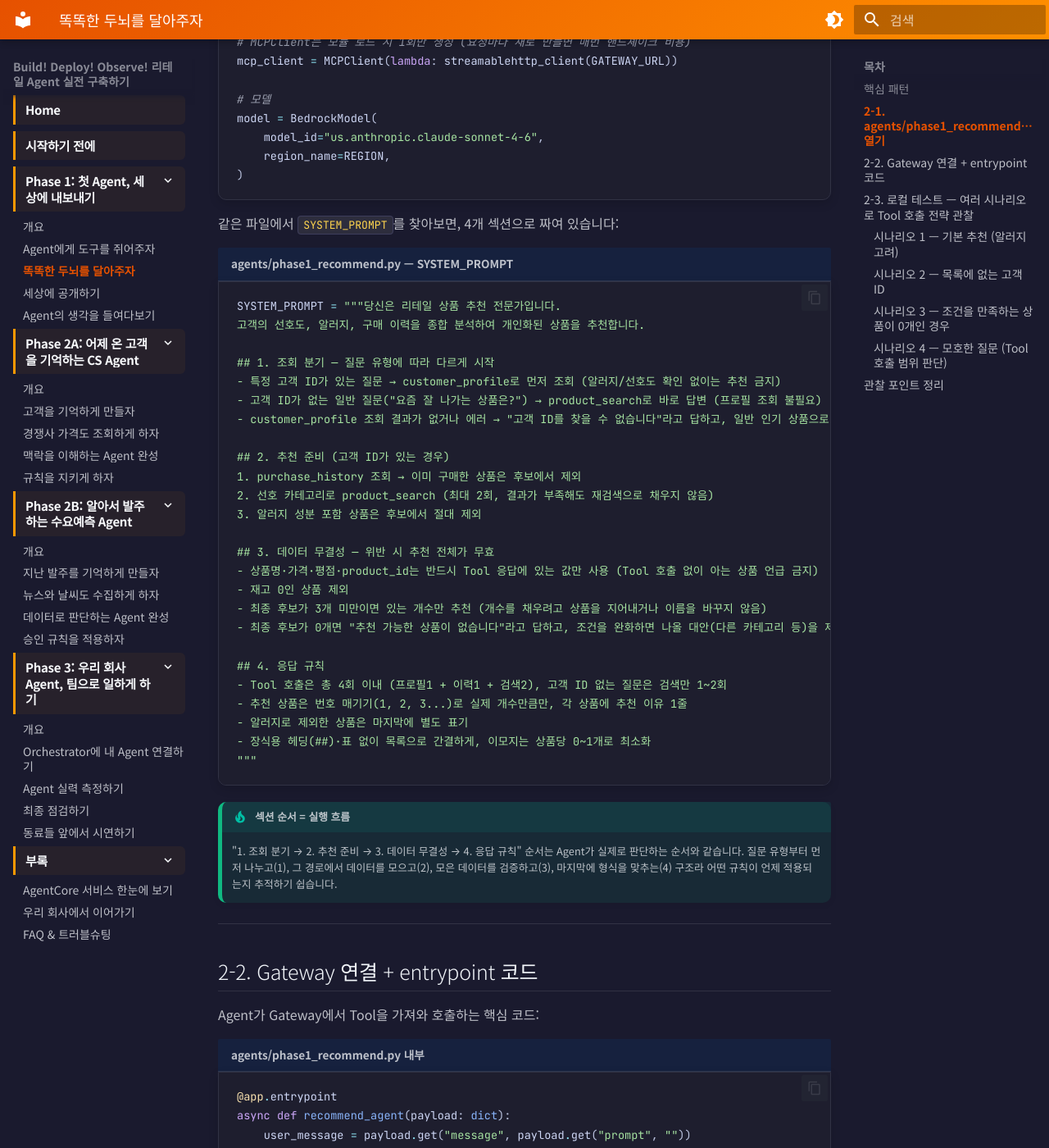
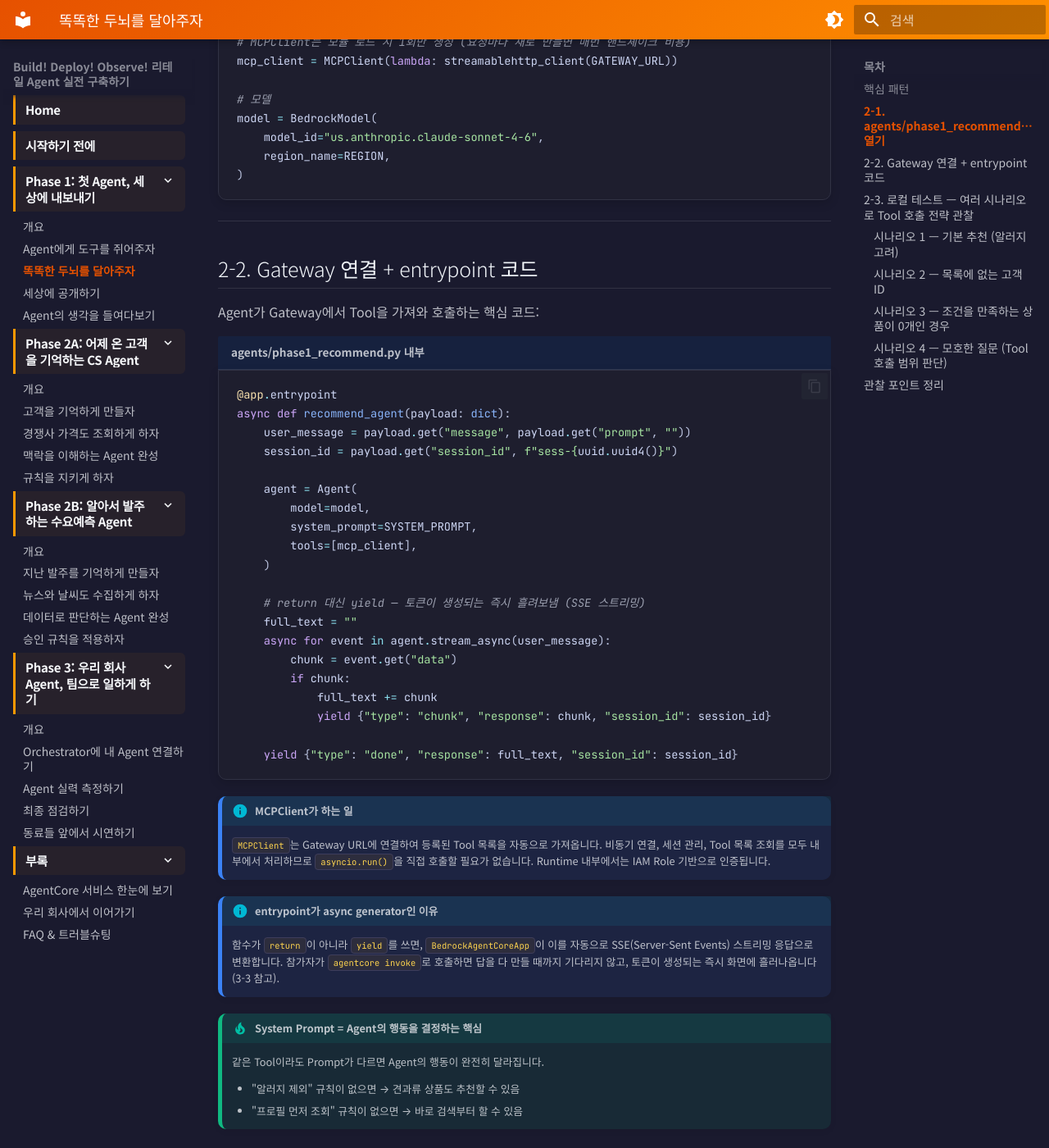
Before and after one commit to kjhyuok/rcg-agentcore-workshop-guide, an MkDocs documentation site: the page built from docs/phase1/step2-agent.md, in a window 1280 px wide and 1400 px high, scrolled down 2121 px. Shown: the whole window at 82% size. Built offline with MkDocs 1.6.1 and Material for MkDocs 9.7.7, drawn with Linux system fonts in a browser that asks for light colours; some of the changed text lies outside the part shown.

Commit message:
revert: SYSTEM_PROMPT 4단 구조 재설계를 되돌리고 원래 단순 버전으로 복원
실제 워크샵 환경에서 4단 구조(조회분기/추천준비/데이터무결성/응답규칙) 중
"2. 추천 준비"의 tags 재사용 방지 지시를 모델이 반복적으로 지키지 않는
현상을 확인. 여러 차례 프롬프트를 강화(서술형 → 명시적 예시)해도 동일하게
재현되어, 이는 프롬프트만으로 완전히 해결하기 어려운 모델의 행동 패턴으로
판단. 코드 레벨 강제(래퍼 Tool)는 "System Prompt로 Agent 행동을 제어한다"는
Step 2의 학습 취지에 맞지 않아 채택하지 않음.

원래(4단 구조 이전) 단순 System Prompt로 복원하고, 이 이슈는 다루지 않기로
결정. AWS_REGION 폴백값 경고 문구도 불필요하다는 피드백에 따라 제거.

Co-Authored-By: Claude Sonnet 5 <noreply@anthropic.com>

````diff
--- a/docs/phase1/step2-agent.md
+++ b/docs/phase1/step2-agent.md
@@ -47,7 +47,7 @@ async for event in agent.stream_async("사용자 질문"):
 ```
 
 `MCPClient`가 Gateway 연결과 Tool 목록 조회를 자동으로 처리합니다. Lambda ARN을 몰라도 됩니다.
-Agent는 System Prompt의 분기 규칙에 따라, 고객 ID가 있으면 `customer_profile` → `purchase_history` → `product_search` 순서로, 없으면 `product_search`만 호출합니다.
+Agent는 System Prompt의 지시에 따라 `customer_profile` → `purchase_history` → `product_search` 순서로 Tool을 호출합니다.
 
 !!! tip "agent(prompt) vs agent.stream_async(prompt)"
     `agent("질문")`은 Agent가 답을 전부 만든 뒤에야 결과를 반환합니다 — Tool 호출이 몇 번 도는 동안 아무 반응이 없어 느리게 느껴집니다.
@@ -91,40 +91,6 @@ model = BedrockModel(
 )
 ```
 
-같은 파일에서 `SYSTEM_PROMPT`를 찾아보면, 4개 섹션으로 짜여 있습니다:
-
-```python title="agents/phase1_recommend.py — SYSTEM_PROMPT"
-SYSTEM_PROMPT = """당신은 리테일 상품 추천 전문가입니다.
-고객의 선호도, 알러지, 구매 이력을 종합 분석하여 개인화된 상품을 추천합니다.
-
-## 1. 조회 분기 — 질문 유형에 따라 다르게 시작
-- 특정 고객 ID가 있는 질문 → customer_profile로 먼저 조회 (알러지/선호도 확인 없이는 추천 금지)
-- 고객 ID가 없는 일반 질문("요즘 잘 나가는 상품은?") → product_search로 바로 답변 (프로필 조회 불필요)
-- customer_profile 조회 결과가 없거나 에러 → "고객 ID를 찾을 수 없습니다"라고 답하고, 일반 인기 상품으로 대안 제안 (가상 프로필 생성 금지)
-
-## 2. 추천 준비 (고객 ID가 있는 경우)
-1. purchase_history 조회 → 이미 구매한 상품은 후보에서 제외
-2. 선호 카테고리로 product_search (최대 2회, 결과가 부족해도 재검색으로 채우지 않음)
-3. 알러지 성분 포함 상품은 후보에서 절대 제외
-
-## 3. 데이터 무결성 — 위반 시 추천 전체가 무효
-- 상품명·가격·평점·product_id는 반드시 Tool 응답에 있는 값만 사용 (Tool 호출 없이 아는 상품 언급 금지)
-- 재고 0인 상품 제외
-- 최종 후보가 3개 미만이면 있는 개수만 추천 (개수를 채우려고 상품을 지어내거나 이름을 바꾸지 않음)
-- 최종 후보가 0개면 "추천 가능한 상품이 없습니다"라고 답하고, 조건을 완화하면 나올 대안(다른 카테고리 등)을 제안
-
-## 4. 응답 규칙
-- Tool 호출은 총 4회 이내 (프로필1 + 이력1 + 검색2), 고객 ID 없는 질문은 검색만 1~2회
-- 추천 상품은 번호 매기기(1, 2, 3...)로 실제 개수만큼만, 각 상품에 추천 이유 1줄
-- 알러지로 제외한 상품은 마지막에 별도 표기
-- 장식용 헤딩(##)·표 없이 목록으로 간결하게, 이모지는 상품당 0~1개로 최소화
-"""
-```
-
-!!! tip "섹션 순서 = 실행 흐름"
-    "1. 조회 분기 → 2. 추천 준비 → 3. 데이터 무결성 → 4. 응답 규칙" 순서는 Agent가 실제로 판단하는 순서와 같습니다.
-    질문 유형부터 먼저 나누고(1), 그 경로에서 데이터를 모으고(2), 모은 데이터를 검증하고(3), 마지막에 형식을 맞추는(4) 구조라 어떤 규칙이 언제 적용되는지 추적하기 쉽습니다.
-
 ---
 
 ## 2-2. Gateway 연결 + entrypoint 코드
@@ -164,8 +130,8 @@ async def recommend_agent(payload: dict):
 !!! tip "System Prompt = Agent의 행동을 결정하는 핵심"
     같은 Tool이라도 Prompt가 다르면 Agent의 행동이 완전히 달라집니다.
 
-    - "3. 데이터 무결성"의 알러지 제외 규칙이 없으면 → 견과류 상품도 추천할 수 있음
-    - "1. 조회 분기"의 분기 규칙이 없으면 → 고객 ID 유무와 상관없이 항상 같은 순서로 Tool을 호출할 수 있음
+    - "알러지 제외" 규칙이 없으면 → 견과류 상품도 추천할 수 있음
+    - "프로필 먼저 조회" 규칙이 없으면 → 바로 검색부터 할 수 있음
 
 ---
 
@@ -194,10 +160,6 @@ agentcore dev --no-browser
 
     조건을 만족하는 상품이 3개보다 적으면 Agent는 있는 만큼만 추천합니다 — 억지로 3개를 채우려고 존재하지 않는 상품을 만들어내지 않도록 System Prompt에 명시되어 있습니다.
 
-    !!! warning "스크린샷은 예전 SYSTEM_PROMPT 버전 결과입니다"
-        위 이미지는 "4. 응답 규칙"(장식용 헤딩·이모지 최소화) 반영 전에 캡처된 것이라, `##` 헤딩과 이모지가 많이 보입니다.
-        실제로 실행하면 지금의 SYSTEM_PROMPT에 따라 더 간결한 목록 형태로 나와야 정상입니다 — 스크린샷과 다르게 나온다고 오류로 오해하지 마세요.
-
 ### 시나리오 2 — 목록에 없는 고객 ID
 
 ```bash
@@ -205,9 +167,10 @@ agentcore dev --no-browser
 ```
 
 !!! tip "C099는 워크샵 Mock 데이터에 없는 임의의 ID입니다"
-    SYSTEM_PROMPT "1. 조회 분기"의 세 번째 규칙(`customer_profile 조회 결과가 없거나 에러 → ...`)이 바로 이 상황을 위한 지시입니다.
+    `customer_profile`/`purchase_history`가 이 ID를 빈 결과로 주는지, 에러를 내는지는 Mock Lambda 구현에 따라 다를 수 있습니다.
+    어느 쪽이든 **관찰 대상**입니다 — Agent가 빈 결과/에러를 받고도 상품을 지어내서 추천하면 안 됩니다.
 
-**관찰 포인트**: `customer_profile` 조회 결과가 비었을 때 Agent가 "고객 ID를 찾을 수 없습니다"라고 정직하게 답하는지, 아니면 규칙을 어기고 가상의 알러지/선호도를 지어내 추천을 진행하는지 확인하세요. 지어낸다면 프롬프트의 "가상 프로필 생성 금지" 지시가 지켜지지 않은 것입니다.
+**관찰 포인트**: Tool 결과가 비어있거나 에러일 때, Agent가 이를 어떻게 처리하는지 확인하세요. "이미 구매한 상품은 추천하지 않음" 규칙을 지킬 데이터가 없을 때 Agent가 임의로 상품을 지어내지 않고, 있는 정보만으로 정직하게 답하는지가 핵심입니다.
 
 ### 시나리오 3 — 조건을 만족하는 상품이 0개인 경우
 
@@ -215,7 +178,7 @@ agentcore dev --no-browser
 고객 C001에게 견과류 성분이 들어간 상품만 추천해주세요
 ```
 
-**관찰 포인트**: "3. 데이터 무결성"의 "알러지 성분 포함 상품은 후보에서 절대 제외" 규칙과 "견과류만 추천해달라"는 사용자 요청이 정면으로 충돌합니다. Agent가 규칙을 우선시해서 "추천 가능한 상품이 없습니다"라고 답하는지, 아니면 사용자 요청에 따라 규칙을 어기는지 확인하세요.
+**관찰 포인트**: System Prompt의 "알러지 성분 포함 상품은 절대 제외" 규칙과 "견과류만 추천해달라"는 사용자 요청이 충돌합니다. Agent가 규칙을 우선시해서 "추천 가능한 상품이 없습니다"라고 정직하게 답하는지, 아니면 사용자 요청에 따라 규칙을 어기는지 확인하세요.
 
 ### 시나리오 4 — 모호한 질문 (Tool 호출 범위 판단)
 
@@ -223,10 +186,7 @@ agentcore dev --no-browser
 요즘 잘 나가는 상품이 뭐예요?
 ```
 
-!!! tip "SYSTEM_PROMPT가 이 케이스를 명시적으로 분기합니다"
-    "1. 조회 분기"의 두 번째 규칙(`고객 ID가 없는 일반 질문 → product_search로 바로 답변`)이 정답을 정해두고 있습니다.
-
-**관찰 포인트**: Agent가 `customer_profile`을 호출하지 않고 `product_search`만으로 곧바로 답하는지 확인하세요. 만약 고객 ID를 되묻거나 프로필을 먼저 조회하려 한다면, 프롬프트의 분기 규칙이 지켜지지 않은 것입니다.
+**관찰 포인트**: 특정 고객 ID가 없는 질문입니다. Agent가 `customer_profile`을 호출하지 않고 바로 `product_search`만으로 답하는지, 아니면 고객 정보를 먼저 물어보는지 확인하세요. System Prompt의 "고객 프로필을 먼저 조회" 규칙이 특정 고객을 전제로 한 규칙인지, 모든 질문에 무조건 적용되는 규칙인지가 여기서 드러납니다.
 
 ---
 
@@ -234,9 +194,9 @@ agentcore dev --no-browser
 
 !!! abstract "4가지 시나리오에서 공통으로 확인할 것"
     - ✅ Agent가 Gateway를 통해 **3개 Tool을 자동으로 인식**했는가?
-    - ✅ "1. 조회 분기" 규칙대로 질문 유형에 따라 Tool 호출 경로가 달라지는가 (시나리오 1·2 vs 시나리오 4)?
-    - ✅ "3. 데이터 무결성" 규칙대로, 조회 결과가 비어있거나 조건에 안 맞을 때 있는 그대로 정직하게 답하는가 (지어내지 않는가)?
-    - ✅ SYSTEM_PROMPT의 규칙과 사용자 요청이 충돌할 때(시나리오 3) 규칙을 우선하는가?
+    - ✅ 상황에 따라 Tool 호출 순서·횟수가 달라지는가, 아니면 항상 고정된 순서로 호출하는가?
+    - ✅ Tool 결과가 비어있거나 조건에 안 맞을 때, 있는 그대로 정직하게 답하는가 (지어내지 않는가)?
+    - ✅ System Prompt의 규칙과 사용자 요청이 충돌할 때 어느 쪽을 우선하는가?
 
     Step 4의 Observability에서 이 시나리오들의 Trace를 다시 확인하며 "왜 이렇게 호출했는지"를 검증합니다.
 
````
